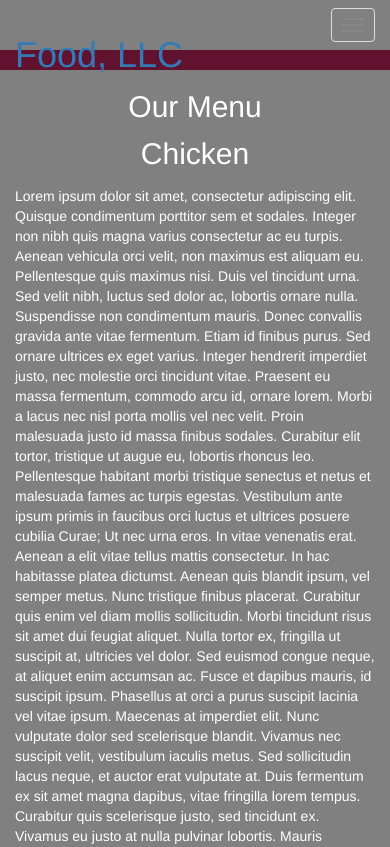
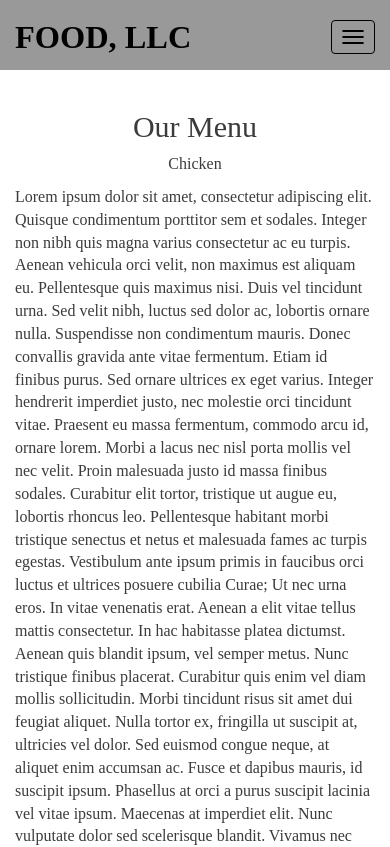
Before and after one commit to hbenedetto/helenabenedetto, a plain HTML site: page module3-solution/index.html in a window 390 px wide. Shown: the top 847 px of the page. Drawn offline with Linux system fonts and the light colour scheme; files that its build step writes are made by us from their sources; a script that the page names is missing; a web font is replaced by a local one.

Commit message:
Update style.css

```diff
--- a/module3-solution/css1/style.css
+++ b/module3-solution/css1/style.css
@@ -1,38 +1,75 @@
-*{
-	margin: 0;
-	padding: 0;
-
+@font-face
+{
+	font-family: pointsoft;
+	src: url("Point Soft Semi Bold.otf") ;
 }
-.navbar{
-
-border: none;
-background-color: black;
-color: #61122F;
-}
-body{
-	background-color: #61122F;
-	color: white;
-}
-.glyphicon{
-	font-size: 30px;
-	color:#61122F;
+body {
+  font-size: 16px;
+  color: rgba(34, 33, 33, 0.884);
+  background-color:white;
+  font-family: pointsoft;
 }
 
-.center{
-	width: 90%;
-	background-color: grey;
-
-}
-.container
-{
-	background-color: grey;
-}
-.text-center{
-	font-size: 30px;
+#header-nav {
+  background-color:#999999;
+  border-radius: 0;
+  border: 1px;
+  min-height: 70px;
 }
 
-h2{
-	text-align: center;
+.navbar-brand h1 {
+  font-family: pointsoft;
+  color: black;
+  font-size: 1.8em;
+  text-transform: uppercase;
+  font-weight: bold;
+  margin-top: 10px;
+  margin-bottom: 20px;
+  line-height: .75;
 }
-#myNavbar ul li a {
-	color: #61122F;
+
+.navbar-brand a:hover, .navbar-brand a:focus {
+  text-decoration: none;
+}
+
+#nav-list a {
+  color:black;
+  font-weight: bold;
+}
+
+#nav-list a:hover {
+  background:whitesmoke;
+}
+
+.navbar-header button.navbar-toggle, .navbar-header .icon-bar {
+  border: 1px solid black;
+}
+
+.navbar-header button.navbar-toggle {
+  clear: both;
+  margin-top: -30px;
+}
+
+#page-title {
+  font-weight: bold;
+  margin-bottom: 30px;
+}
+
+#main-text {
+  padding-left: 20px;
+  padding-right: 20px;
+}
+
+.text-background {
+  height: auto;
+  padding: 20px 40px 20px 40px;
+  background-color:#999999;
+  overflow: hidden;
+}
+
+h3 {
+  font-weight: bold;
+}
+.footer-copyright{
+  padding: 50px;
+}
```
